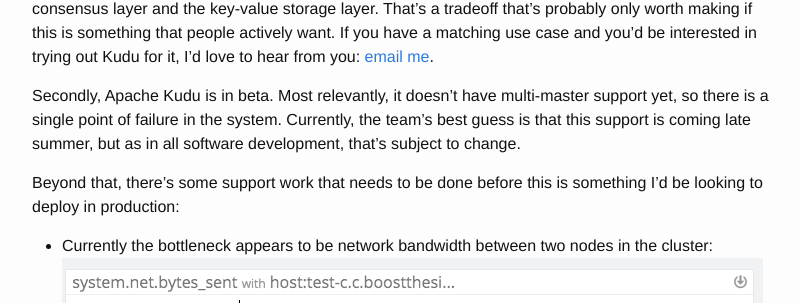
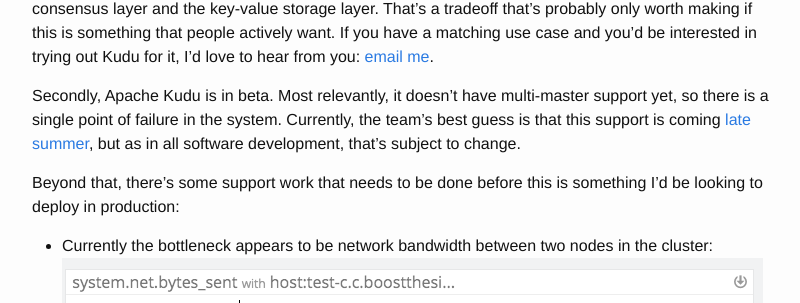
Before and after one commit to frew/frew.github.io, a Jekyll site: the page built from _posts/2016-01-24-kudu-as-a-more-flexible-kafka.markdown, in a window 1280 px wide and 900 px high, scrolled down 4752 px. Shown: the part 173-476 px from the top of the window, without its empty margins (238-1038 px from the left). Built offline with Jekyll 4.4.1, drawn with Linux system fonts in a browser that asks for light colours; comment, search, counter and statistics services are not loaded; part of the change alters nothing that is shown.

```diff
--- a/_posts/2016-01-24-kudu-as-a-more-flexible-kafka.markdown
+++ b/_posts/2016-01-24-kudu-as-a-more-flexible-kafka.markdown
@@ -118,7 +118,7 @@ Given that this is unoptimized and with 1/6th the hard drive bandwidth of the Ka
 
 First off, the change above isn't committed to Apache Kudu. It breaks the abstraction between the consensus layer and the key-value storage layer. That's a tradeoff that's probably only worth making if this is something that people actively want. If you have a matching use case and you'd be interested in trying out Kudu for it, I'd love to hear from you: [email me](mailto:frew@cs.stanford.edu).
 
-Secondly, Apache Kudu is in beta. Most relevantly, it doesn't have multi-master support yet, so there is a single point of failure in the system. Currently, the team's best guess is that this support is coming late summer, but as in all software development, that's subject to change.
+Secondly, Apache Kudu is in beta. Most relevantly, it doesn't have multi-master support yet, so there is a single point of failure in the system. Currently, the team's best guess is that this support is coming [late summer](https://getkudu.slack.com/archives/kudu-general/p1453255802003306), but as in all software development, that's subject to change.
 
 Beyond that, there's some support work that needs to be done before this is something I'd be looking to deploy in production:
 
```
